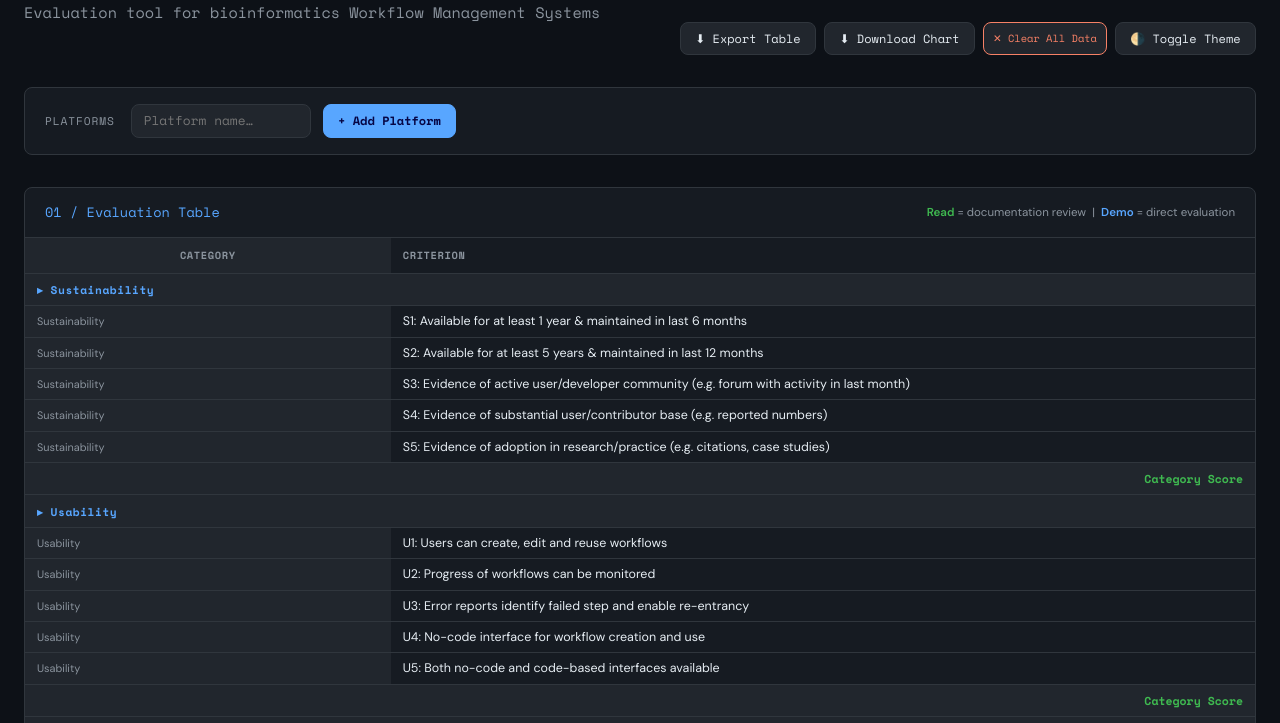
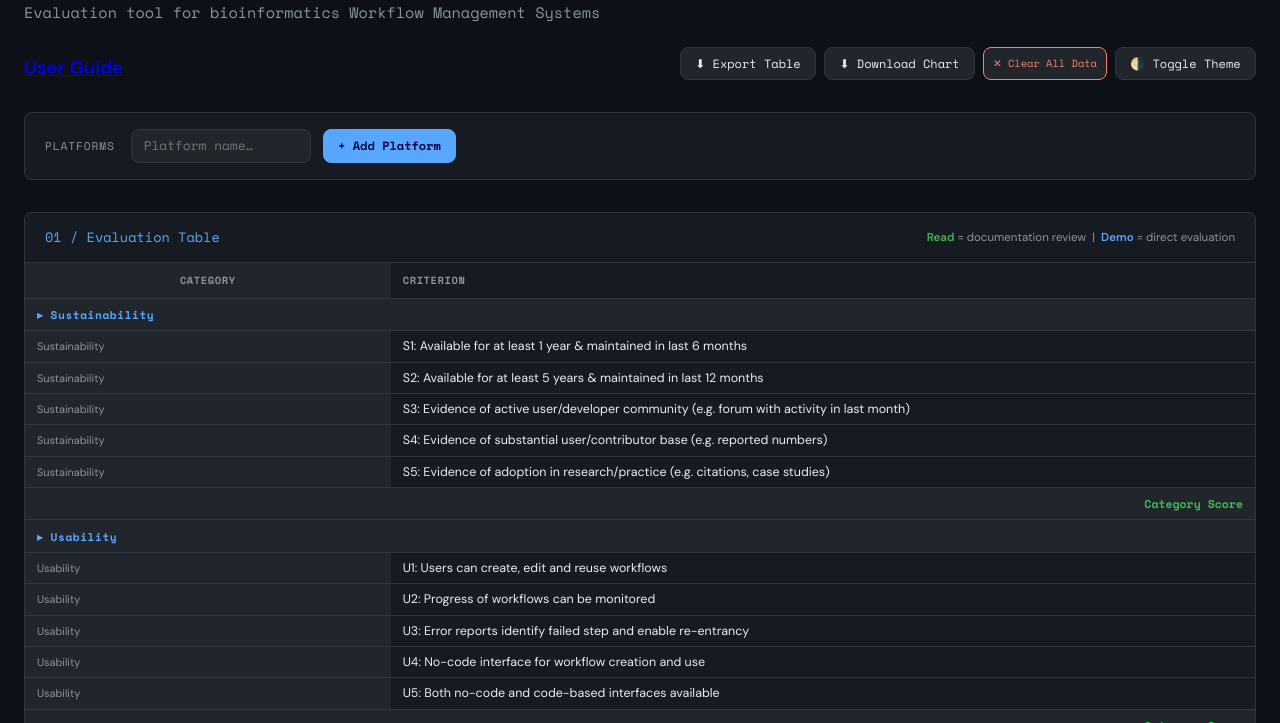
Before and after one commit to MarisaJL/radar-wms, a plain HTML site: page index.html in a window 1280 px wide. Shown: the part 77-800 px from the top of the page. Drawn offline with nearby package versions, Linux system fonts and the light colour scheme.

Commit message:
Add User Guide link to page header

```diff
--- a/index.html
+++ b/index.html
@@ -401,6 +401,7 @@ The next section creates section cards for the table of criteria and radar plot
   <div>
     <h1>RaDaR WMS Comparison</h1>
     <h2>Evaluation tool for bioinformatics Workflow Management Systems</h2>
+    <h3><a href="https://github.com/MarisaJL/radar-wms/blob/main/README.md">User Guide</a></h3>
   </div>
   <div style="display:flex;gap:0.5rem;flex-wrap:wrap">
     <button class="btn" onclick="downloadCSV()">⬇ Export Table</button>
```
